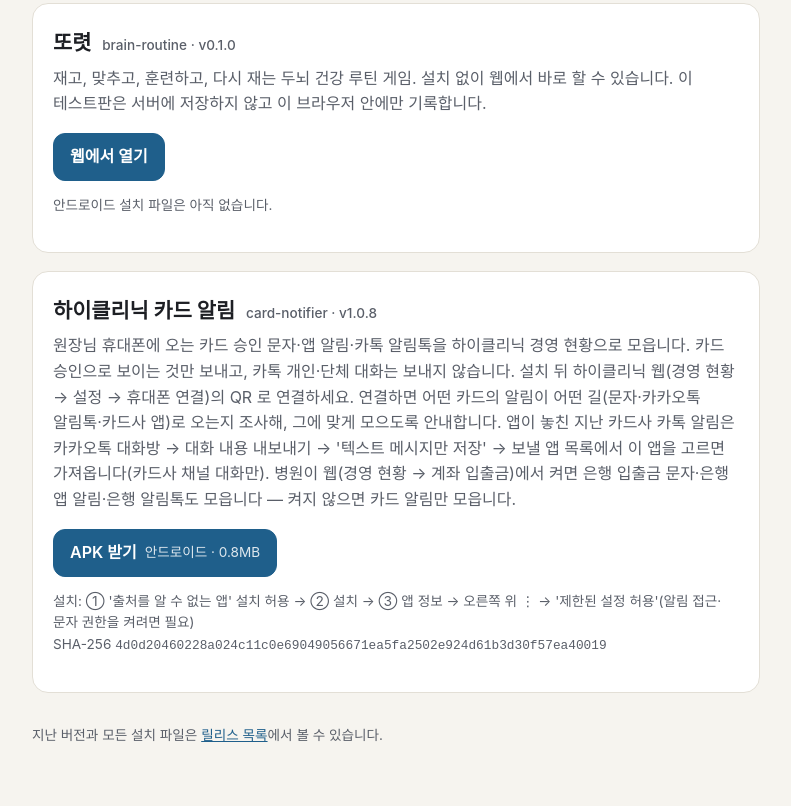
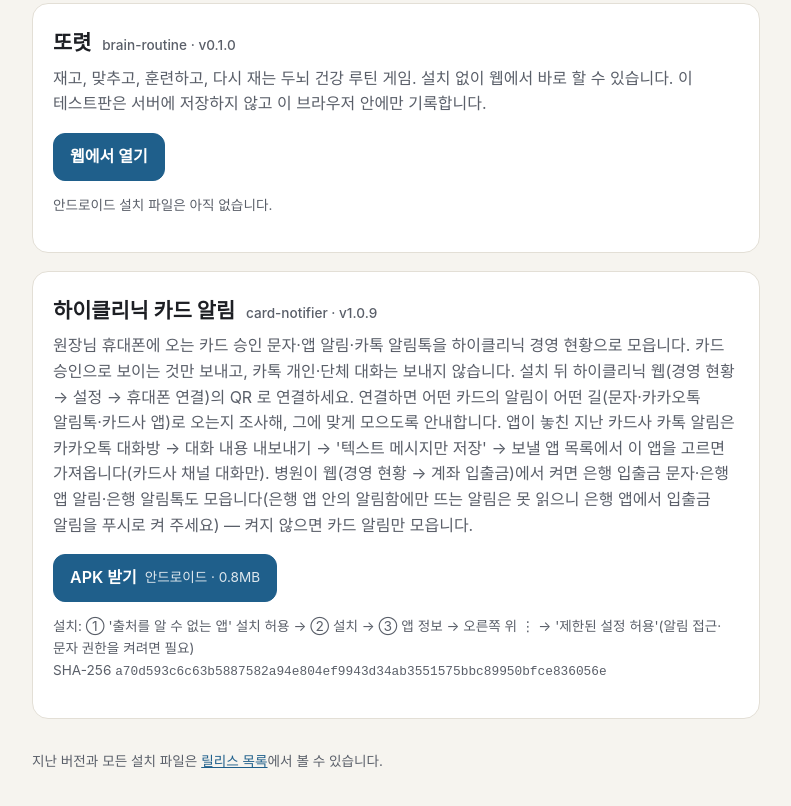
Before and after one commit to huisu-hwang/app-downloads, a plain HTML site: page index.html in a window 1280 px wide. Shown: the part 934-1740 px from the top of the page, without its empty margins (244-1035 px from the left). Drawn offline with Linux system fonts and the light colour scheme.

Commit message:
card-notifier 1.0.9 — 쌓인 은행 알림도 하나씩, 지방·특수·저축은행 앱 (#2)
Claude-Session: https://claude.ai/code/session_014EPQLo6fXEigrZcyp3fX9t

Co-authored-by: Claude Fable 5.2 <noreply@anthropic.com>

```diff
--- a/index.html
+++ b/index.html
@@ -87,12 +87,12 @@
   </section>
 
   <section class="app" id="card-notifier">
-    <h2>하이클리닉 카드 알림 <small>card-notifier · v1.0.8</small></h2>
-    <p class="desc">원장님 휴대폰에 오는 카드 승인 문자·앱 알림·카톡 알림톡을 하이클리닉 경영 현황으로 모읍니다. 카드 승인으로 보이는 것만 보내고, 카톡 개인·단체 대화는 보내지 않습니다. 설치 뒤 하이클리닉 웹(경영 현황 → 설정 → 휴대폰 연결)의 QR 로 연결하세요. 연결하면 어떤 카드의 알림이 어떤 길(문자·카카오톡 알림톡·카드사 앱)로 오는지 조사해, 그에 맞게 모으도록 안내합니다. 앱이 놓친 지난 카드사 카톡 알림은 카카오톡 대화방 → 대화 내용 내보내기 → '텍스트 메시지만 저장' → 보낼 앱 목록에서 이 앱을 고르면 가져옵니다(카드사 채널 대화만). 병원이 웹(경영 현황 → 계좌 입출금)에서 켜면 은행 입출금 문자·은행 앱 알림·은행 알림톡도 모읍니다 — 켜지 않으면 카드 알림만 모읍니다.</p>
+    <h2>하이클리닉 카드 알림 <small>card-notifier · v1.0.9</small></h2>
+    <p class="desc">원장님 휴대폰에 오는 카드 승인 문자·앱 알림·카톡 알림톡을 하이클리닉 경영 현황으로 모읍니다. 카드 승인으로 보이는 것만 보내고, 카톡 개인·단체 대화는 보내지 않습니다. 설치 뒤 하이클리닉 웹(경영 현황 → 설정 → 휴대폰 연결)의 QR 로 연결하세요. 연결하면 어떤 카드의 알림이 어떤 길(문자·카카오톡 알림톡·카드사 앱)로 오는지 조사해, 그에 맞게 모으도록 안내합니다. 앱이 놓친 지난 카드사 카톡 알림은 카카오톡 대화방 → 대화 내용 내보내기 → '텍스트 메시지만 저장' → 보낼 앱 목록에서 이 앱을 고르면 가져옵니다(카드사 채널 대화만). 병원이 웹(경영 현황 → 계좌 입출금)에서 켜면 은행 입출금 문자·은행 앱 알림·은행 알림톡도 모읍니다(은행 앱 안의 알림함에만 뜨는 알림은 못 읽으니 은행 앱에서 입출금 알림을 푸시로 켜 주세요) — 켜지 않으면 카드 알림만 모읍니다.</p>
     <div class="row">
-      <a class="btn primary" href="https://github.com/huisu-hwang/app-downloads/releases/download/card-notifier-v1.0.8/card-notifier-1.0.8.apk">APK 받기 <span class="meta">안드로이드 · 0.8MB</span></a>
+      <a class="btn primary" href="https://github.com/huisu-hwang/app-downloads/releases/download/card-notifier-v1.0.9/card-notifier-1.0.9.apk">APK 받기 <span class="meta">안드로이드 · 0.8MB</span></a>
     </div>
-    <p class="fine">설치: ① '출처를 알 수 없는 앱' 설치 허용 → ② 설치 → ③ 앱 정보 → 오른쪽 위 ⋮ → '제한된 설정 허용'(알림 접근·문자 권한을 켜려면 필요)<br>SHA-256 <code>4d0d20460228a024c11c0e69049056671ea5fa2502e924d61b3d30f57ea40019</code></p>
+    <p class="fine">설치: ① '출처를 알 수 없는 앱' 설치 허용 → ② 설치 → ③ 앱 정보 → 오른쪽 위 ⋮ → '제한된 설정 허용'(알림 접근·문자 권한을 켜려면 필요)<br>SHA-256 <code>a70d593c6c63b5887582a94e804ef9943d34ab3551575bbc89950bfce836056e</code></p>
   </section>
 
   <footer>
```
